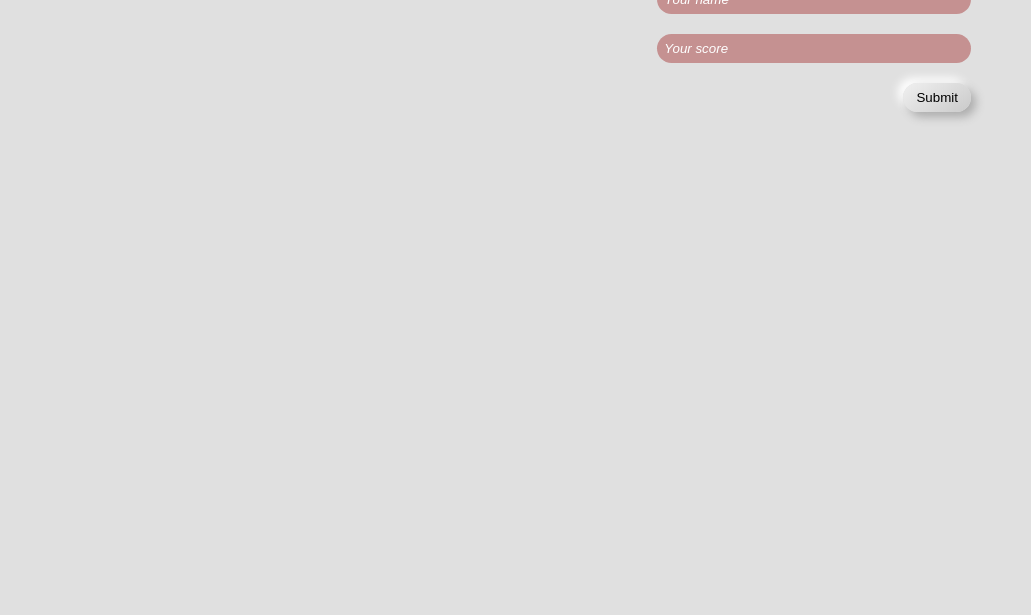
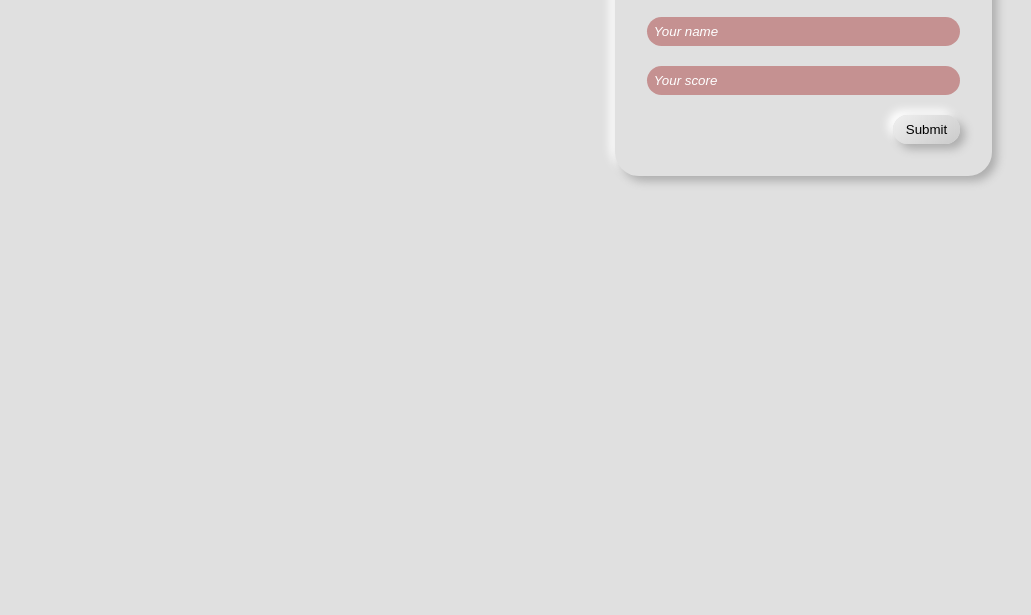
Before and after one commit to Chimwemwe-127001/Leaderboard, a website built with webpack: page src/index.html in a window 1280 px wide. Shown: the part 185-800 px from the top of the page, without its empty margins (129-1160 px from the left). Built offline with nearby package versions, Linux system fonts and the light colour scheme; no server answers.

Commit message:
Update README.md file with reference to requested changes in PR-3

```diff
--- a/src/style.css
+++ b/src/style.css
@@ -78,6 +78,10 @@ p {
 
 .add-score-section {
   width: 25%;
+  height: 40%;
+  padding: 2rem;
+  border-radius: 24px;
+  box-shadow: 5px 5px 10px #acacac, -5px -5px 10px #fff;
 }
 
 .form {
```
Also changed, not shown: README.md.
